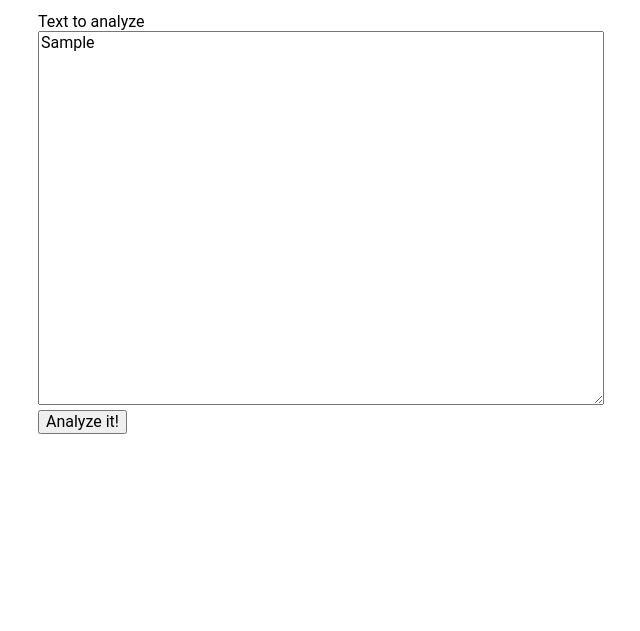
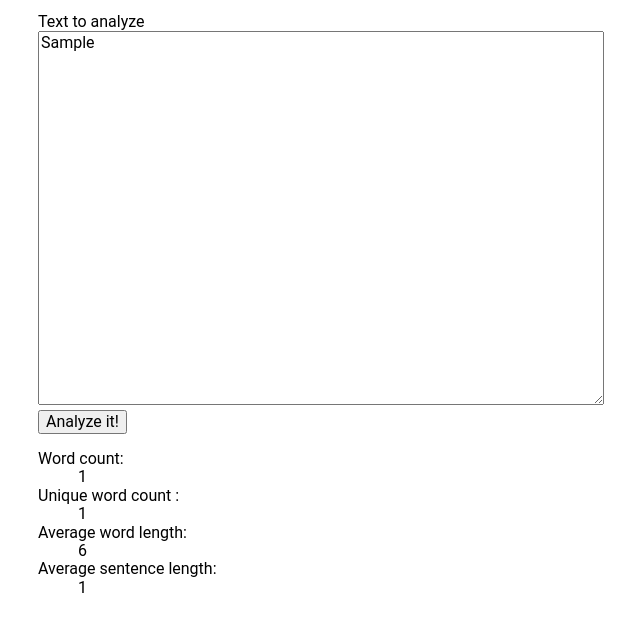
Before and after one commit to RaynaldoAdp/text-analyzer, a plain HTML site: page index.html in a window 1280 px wide. Both pictures are taken after typing "Sample" into the empty fields and a click on the button "Analyze it!". Shown: the part 131-762 px from the top of the page, without its empty margins (122-762 px from the left). Drawn offline with nearby package versions, Linux system fonts and the light colour scheme.

Commit message:
Final Version of Text-Analyzer

```diff
--- a/app.js
+++ b/app.js
@@ -1,15 +1,3 @@
-function getInput(){
-	$('#js-form').submit(function(event){
-		event.preventDefault();
-		var textInput = $('#user-text').val();
-		alert(textInput);
-	});
-}
-
-$(document).ready(function() {
-	getInput();
-});
-
 function getWords(wordsString) {
  	return wordsString.toLowerCase().split(/[ ,!.";:-]+/).filter(Boolean).sort();
 }
@@ -19,7 +7,16 @@ function getCharacters(wordsString){
 }
 
 function wordCount(wordsArray){
-	return words.length;
+	return wordsArray.length;
+}
+
+function sentenceCount(wordsString){
+	var lastCharacter = wordsString.slice(-1);
+	if(lastCharacter === '.'|| lastCharacter === '!' || lastCharacter === '?'){
+		return wordsString.split(/[.!?]+/).length - 1;
+	} else{
+		return wordsString.split(/[.!?]+/).length;
+	}
 }
 
 function arrayToObject(wordsArray){
@@ -46,3 +43,46 @@ function averageWordLength(wordsArray){
 function UniqueWordCount(wordsObject){
 	return Object.keys(wordsObject).length;
 }
+
+// rendering to DOM functions
+
+function renderWordCount(wordsString){
+	var wordsArray = getWords(wordsString);
+	var wordCountNumber = wordCount(wordsArray);
+	$('.js-wordCount').html(wordCountNumber);
+}
+
+function renderUniqueWordCount(wordsString){
+	var wordsArray = getWords(wordsString);
+	var wordsObject =  arrayToObject(wordsArray);
+	var uniqueWordCountNumber = UniqueWordCount(wordsObject);
+	$('.js-uniqueWordCount').html(uniqueWordCountNumber);
+}
+
+function renderAverageWordLength(wordsString){
+	var wordsCharacterArray = getCharacters(wordsString);
+	var averageWordLengthNumber = averageWordLength(wordsCharacterArray);
+	$('.js-averageWordLength').html(averageWordLengthNumber);
+}
+
+function renderAverageSentenceLength(wordsString){
+	var wordsArray = getWords(wordsString);
+	var wordCountNumber = wordCount(wordsArray);
+	var sentenceCountNumber = sentenceCount(wordsString);
+	var AverageSentenceLengthNumber = wordCountNumber / sentenceCountNumber;
+	$('.js-averageSentenceLength').html(AverageSentenceLengthNumber);
+}
+
+
+// Event listeners
+$(document).ready(function(){
+	$('#js-form').submit(function(event){
+		event.preventDefault();
+		var wordsString = $('#user-text').val();
+		renderWordCount(wordsString);
+		renderUniqueWordCount(wordsString);
+		renderAverageWordLength(wordsString);
+		renderAverageSentenceLength(wordsString);
+		$('dl').removeClass('hidden');
+	})
+})
--- a/index.html
+++ b/index.html
@@ -20,24 +20,24 @@
                     <textarea cols="60" rows="20" id="user-text" name="user-text" placeholder="Lorem ipsum dolor sit amet, consectetur adipisicing elit, sed do eiusmod tempor incididunt ut labore et dolore magna aliqua." required></textarea>
                 </div>
                 <div>
-                    <button id="but" type="submit">Analyze it!</button>
+                    <button type="submit">Analyze it!</button>
                 </div>
             </form>
 
             <dl class="hidden text-report">
                 <dt>Word count</dt>
-                <dd></dd>
+                <dd class="js-wordCount"></dd>
 
-                <dt>Unique word count</dt>
-                <dd></dd>
+                <dt>Unique word count </dt>
+                <dd class="js-uniqueWordCount"></dd>
 
-                <dt>Average word length</dt>
-                <dd></dd>
+                <dt >Average word length</dt>
+                <dd class='js-averageWordLength'></dd>
 
                 <dt>Average sentence length</dt>
-                <dd></dd>
+                <dd class='js-averageSentenceLength'></dd>
             </dl>
         </main>
     </div>
-  </body>
-  </html>
+
+    </body>
```
